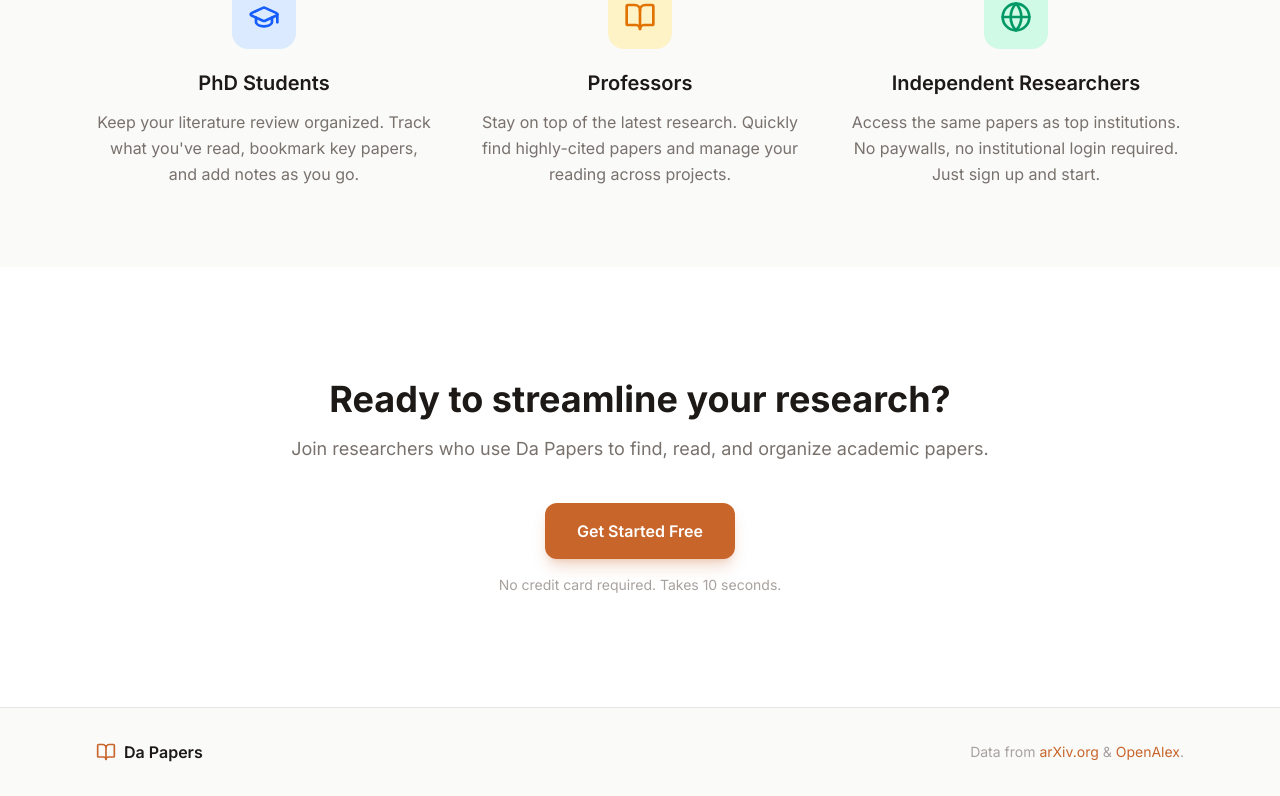
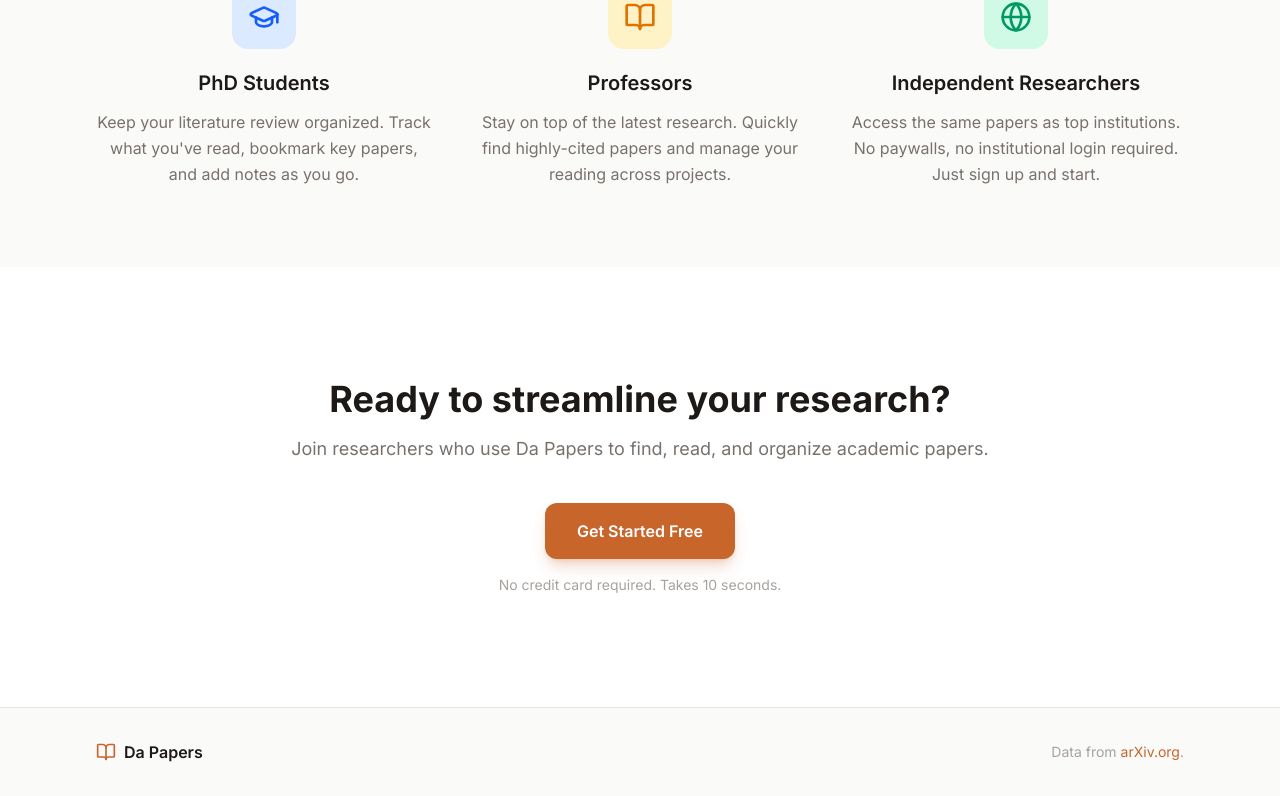
Before and after one commit to anandheritage/paper-app, a React (Vite) app in the folder frontend/: page / in a window 1280 px wide. Shown: the part 2074-2870 px from the top of the page. Built offline with nearby package versions, Linux system fonts and the light colour scheme; no server answers.

Commit message:
fix: remove OpenAlex mention from landing footer

```diff
--- a/frontend/src/pages/Landing.tsx
+++ b/frontend/src/pages/Landing.tsx
@@ -235,7 +235,7 @@
               <span className="font-semibold text-surface-900 dark:text-surface-100">Da Papers</span>
             </div>
             <p className="text-sm text-surface-400">
-              Data from <a href="https://arxiv.org" target="_blank" rel="noopener noreferrer" className="text-primary-600 hover:underline">arXiv.org</a> &amp; <a href="https://openalex.org" target="_blank" rel="noopener noreferrer" className="text-primary-600 hover:underline">OpenAlex</a>.
+              Data from <a href="https://arxiv.org" target="_blank" rel="noopener noreferrer" className="text-primary-600 hover:underline">arXiv.org</a>.
             </p>
           </div>
         </div>
```
